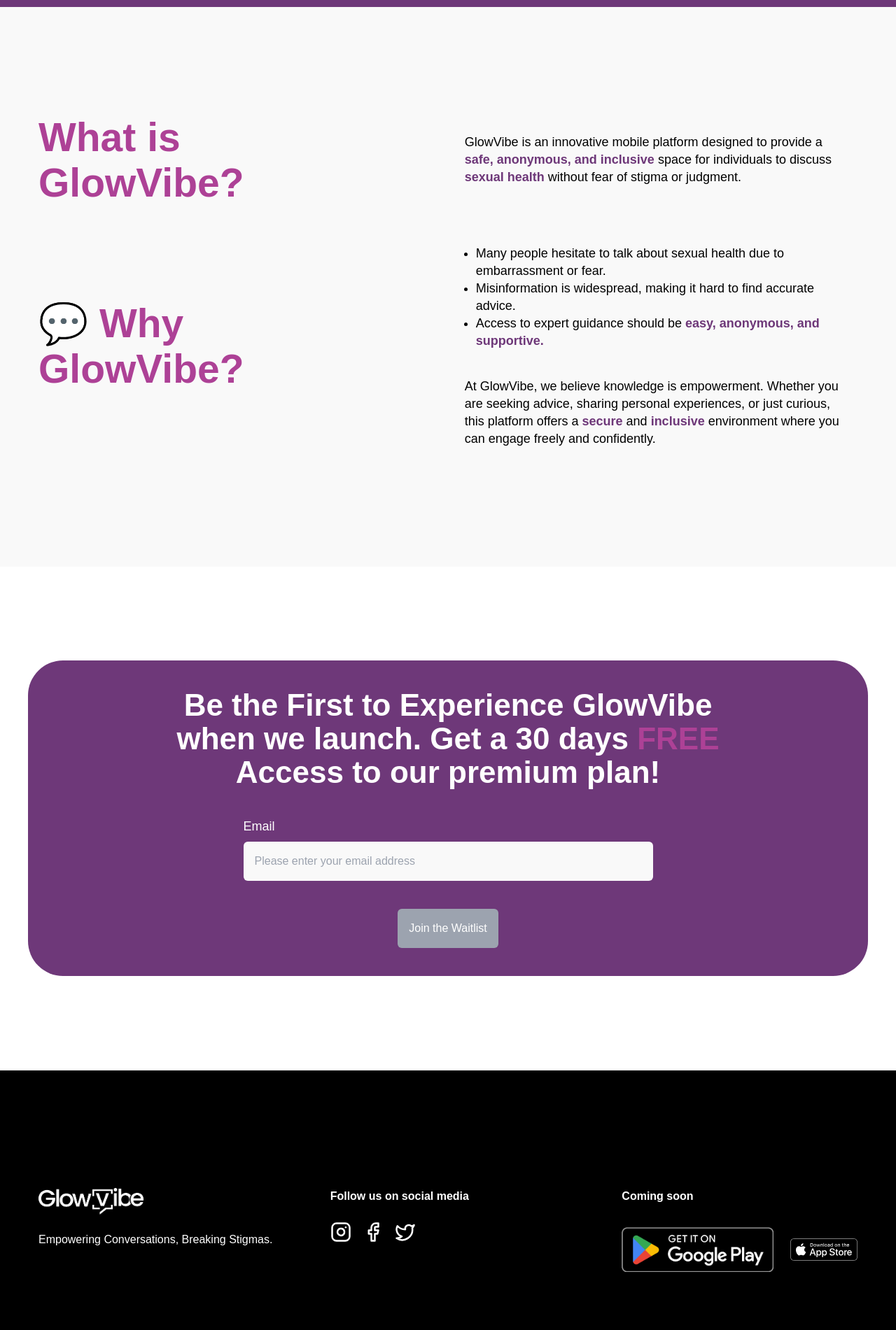
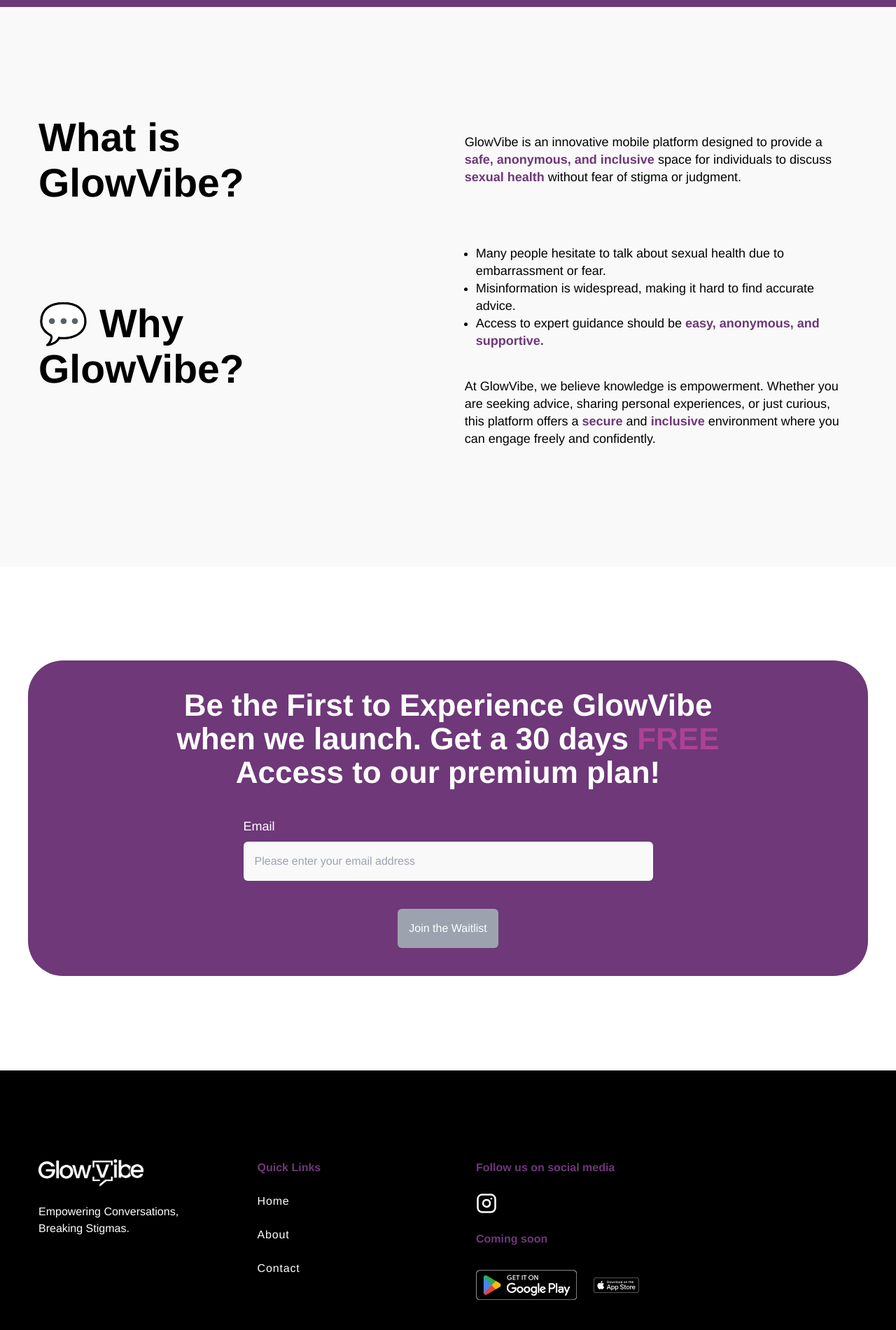
Before and after one commit to MatriksHub/glowvibe-landing, a Next.js app: page / in a window 1280 px wide. Shown: the part 880-2781 px from the top of the page at 70% size. Built offline with nearby package versions, Linux system fonts and the light colour scheme.

Commit message:
style: changes background and body style

```diff
--- a/src/app/globals.css
+++ b/src/app/globals.css
@@ -59,7 +59,7 @@
   -moz-osx-font-smoothing: grayscale;
   /* color: var(--foreground); */
   background: var(--background);
-  font-family: Arial, Helvetica, sans-serif;
+  font-family: "Poppins", Helvetica;
 }
 
 
@@ -85,11 +85,21 @@
 a {
   text-decoration: none;
   color: inherit;
-  font-family: "Outfit", sans-serif !important;
+  font-family: "Outfit", !important;
+  letter-spacing: 0.85px;
+  font-weight: 400;
+}
+
+a:hover {
+  text-decoration: none;
+  color: var(--accent);
+  font-family: "Outfit", !important;
+  letter-spacing: 0.85px;
+  font-weight: 500;
 }
 
 p {
-  font-family: "Poppins", sans-serif !important;
+  font-family: "Poppins", !important;
 }
 
 .notScrolled {
@@ -119,54 +129,54 @@
 }
 
 .notScrolled nav a {
-  color: var(--dark);
-  font-size: 14px;
-  line-height: 19px;
+  color: var(--light);
+  font-size: 17px;
+  line-height: 22px;
   /* letter-spacing: 1px; */
-  font-weight: 500;
+  font-weight: 600;
   margin: 0 15px;
   text-transform: capitalize;
   transition: all .3s ease-in;
 }
 
 .notScrolled nav a:hover {
-  color: var(--primary);
-  font-size: 14px;
-  line-height: 19px;
+  color: var(--secondary);
+  font-size: 17px;
+  line-height: 22px;
   font-weight: 600;
   /* text-transform: capitalize; */
   transition: all .3s ease-in;
 }
 
 .notScrolled nav a:active {
-  color: var(--primary) !important;
-  font-size: 14px !important;
-  line-height: 19px !important;
+  color: var(--secondary) !important;
+  font-size: 17px !important;
+  line-height: 22px !important;
   font-weight: 700 !important;
   /* border-bottom: solid 3px var(--primary-color) !important; */
   /* padding-bottom: 4px; */
 }
 
 .notScrolled .nav-cta {
-  font-size: 12px;
-  line-height: 19px;
+  font-size: 16px;
+  line-height: 22px;
   font-weight: 600;
   letter-spacing: 0.85px;
   /* border-radius: 5px; */
   text-transform: capitalize;
-  color: var(--shade);
+  color: var(--light);
   padding: 15px 20px;
   transition: all ease-in-out .3s;
 }
 
 .notScrolled .nav-cta:hover {
-  font-size: 12px;
-  line-height: 19px;
-  font-weight: 600;
+  font-size: 17px;
+  line-height: 22px;
+  font-weight: 700;
   letter-spacing: 0.85px;
   /* border-radius: 5px; */
   text-transform: capitalize;
-  color: var(--shade);
+  color: var(--light);
   padding: 15px 20px;
   transition: all ease-in-out .3s;
 }
@@ -201,26 +211,26 @@
 }
 
 .isScrolled nav a {
-  color: var(--dark);
-  font-size: 14px;
-  line-height: 19px;
-  letter-spacing: 1px;
+  color: var(--light);
+  font-size: 17px;
+  line-height: 22px;
+  letter-spacing: 0.85px;
   font-weight: 600;
   margin: 0 15px;
   text-transform: capitalize;
-  transition: all .4s ease-in;
+  transition: all .3s ease-in;
 }
 
 .isScrolled nav a:hover {
-  color: var(--primary);
-  font-size: 14px;
-  line-height: 19px;
+  color: var(--secondary);
+  font-size: 17px;
+  line-height: 22px;
   font-weight: 600;
   /* text-transform: capitalize; */
 }
 
 .isScrolled nav a:active {
-  color: var(--primary) !important;
+  color: var(--secondary) !important;
   font-size: 14px !important;
   line-height: 19px !important;
   font-weight: 700 !important;
@@ -245,8 +255,8 @@
 }
 
 .isScrolled .nav-cta {
-  font-size: 12px;
-  line-height: 19px;
+  font-size: 17px;
+  line-height: 22px;
   font-weight: 600;
   letter-spacing: 0.85px;
   /* border-radius: 5px; */
@@ -257,8 +267,8 @@
 }
 
 .isScrolled .nav-cta:hover {
-  font-size: 12px;
-  line-height: 19px;
+  font-size: 17px;
+  line-height: 22px;
   font-weight: 600;
   letter-spacing: 0.85px;
   /* border-radius: 5px; */
@@ -278,9 +288,9 @@
   height: 70vh;
   top: 0;
   left: 0;
-  background: var(--light);
-  color: var(--dark) !important;
-  font-weight: 700;
+  background: var(--dark);
+  color: var(--light) !important;
+  font-weight: 600;
   z-index: 40;
   display: flex;
   flex-direction: column;
--- a/src/components/About.tsx
+++ b/src/components/About.tsx
@@ -2,19 +2,19 @@
 
 function About() {
   return (
-    <div className='bg-[#f9f9f9] min-h-[100ch] py-[100px] flex justify-center items-center lg:min-h-[100vh] lg:py-0' id="about">
+    <div className='bg-[#f9f9f9] min-h-[100ch] py-[120px] flex justify-center items-center lg:min-h-[100vh] lg:py-0' id="about">
       <div className='container mx-auto'>
         <div className='flex flex-col gap-10'>
           {/* about glow vibes */}
           <div className='flex flex-col justify-center items-center gap-4 lg:flex-row lg:justify-between lg:items-center'>
             <div className='w-full lg:w-[50%]'>
-              <h1 className='text-secondary text-[57px] w-[70%] leading-[65px] lg:text-[57px] font-bold text-start'>
+              <h1 className='text-dark text-[45px] w-[70%] leading-[50px] lg:text-[57px] lg:leading-[65px] font-bold text-start'>
                 What is GlowVibe?
               </h1>
             </div>
 
             <div className='w-full flex flex-col gap-10 justify-center items-center p-4 lg:w-[50%]'>
-              <p className='text-[18px] text-start leading-[27px] lg:text-[18px] lg:leading-[25px] font-400 w-full'>
+              <p className='text-[16px] text-start leading-[27px] lg:text-[18px] lg:leading-[25px] font-400 w-full'>
                 GlowVibe is an innovative mobile platform designed to provide a <span className='font-bold text-primary'>safe, anonymous, and inclusive</span> space for individuals to discuss <span className='font-bold text-primary'>sexual health</span> without fear of stigma or judgment.
               </p>
             </div>
@@ -22,25 +22,25 @@
             {/* why glow vibes */}
           <div className='flex flex-col justify-between items-center gap-4 lg:flex-row lg:justify-between lg:items-center'>
             <div className='w-full lg:w-[50%]'>
-              <h1 className='text-[57px] w-[70%] leading-[65px] lg:text-[57px] font-bold text-start text-secondary'>
+              <h1 className='text-[45px] w-[70%] leading-[50px] lg:text-[57px] lg:leading-[65px] font-bold text-start text-dark'>
                 💬 Why GlowVibe?
               </h1>
             </div>
 
             <div className='w-full flex flex-col gap-10 justify-center items-center p-4 lg:w-[50%]'>
               <ul className='px-4'>
-                <li className='text-[18px] list-disc text-start leading-[27px] lg:text-[18px] lg:leading-[25px] font-400 w-full'>
+                <li className='text-[16px] list-disc text-start leading-[27px] lg:text-[18px] lg:leading-[25px] font-400 w-full'>
                   Many people hesitate to talk about sexual health due to embarrassment or fear.
                 </li>
-                <li className='text-[18px] list-disc text-start leading-[27px] lg:text-[18px] lg:leading-[25px] font-400 w-full'>
+                <li className='text-[16px] list-disc text-start leading-[27px] lg:text-[18px] lg:leading-[25px] font-400 w-full'>
                   Misinformation is widespread, making it hard to find accurate advice.
                 </li>
-                <li className='text-[18px] list-disc text-start leading-[27px] lg:text-[18px] lg:leading-[25px] font-400 w-full'>
+                <li className='text-[16px] list-disc text-start leading-[27px] lg:text-[18px] lg:leading-[25px] font-400 w-full'>
                   Access to expert guidance should be <span className='font-bold text-primary'>easy, anonymous, and supportive.</span>
                 </li>
               </ul>
 
-              <p className='text-[18px] text-start leading-[27px] lg:text-[18px] lg:leading-[25px] font-400 w-full'>
+              <p className='text-[16px] text-start leading-[27px] lg:text-[18px] lg:leading-[25px] font-400 w-full'>
                 At GlowVibe, we believe knowledge is empowerment. Whether you are seeking advice, sharing personal experiences, or just curious, this platform offers a <span className='font-bold text-primary'>secure</span> and <span className='font-bold text-primary'>inclusive</span> environment where you can engage freely and confidently.
               </p>
             </div>
--- a/src/components/Footer.tsx
+++ b/src/components/Footer.tsx
@@ -5,10 +5,10 @@
 
 function Footer() {
   return (
-    <div className='bg-[#000000] text-[#fff] h-[90vh] flex justify-center items-center lg:h-[70vh]'>
+    <div className='bg-[#000000] text-[#fff] h-[100ch] flex justify-center items-center lg:h-[70vh]'>
       <div className='container mx-auto'>
         <footer className="flex flex-col gap-20 lg:gap-20 lg:justify-between lg:items-center">
-          <div className='grid grid-cols-1 md:grid-cols-2 gap-10 lg:grid-cols-3 lg:gap-20'>
+          <div className='grid grid-cols-1 md:grid-cols-3 gap-10 lg:grid-cols-4 lg:gap-20'>
             <div className='flex flex-col gap-6'>
               <div>
                 <img
@@ -22,38 +22,60 @@
               </p>
             </div>
 
-            {/* <div className='flex flex-col gap-6'>
-              <h3 className='font-bold'>
-                Contact Us:
+            <div className='flex flex-col gap-6'>
+              <h3 className='font-bold text-primary'>
+                Quick Links
               </h3>
-              <p>
-                support@glowvibes.com
-              </p>
-            </div> */}
+              <ul className='flex flex-col items-start justify-start gap-6'>
+                <li className='capitalize'>
+                  <Link href='/' legacyBehavior>
+                    <a >
+                      Home
+                    </a>
+                  </Link>
+                </li>
+                <li className='capitalize'>
+                  <Link href='#about' legacyBehavior>
+                    <a target='_blank'>
+                      About
+                    </a>
+                  </Link>
+                </li>
+
+                <li className='capitalize'>
+                  <Link href='/contact' legacyBehavior>
+                    <a target='_blank'>
+                      Contact
+                    </a>
+                  </Link>
+                </li>
+              </ul>
+            </div>
 
             <div className='flex flex-col gap-6'>
-              <h3 className='font-bold'>
+              <div className='flex flex-col gap-6'>
+                <h3 className='font-bold text-primary'>
                   Follow us on social media
                 </h3>
 
                 <div className='flex text-[30px] gap-4'>
-                <Link href='/'>
+                  <Link href='https://www.instagram.com/glowvibeapp/' target='_blank' rel='noreferrer'>
                     <LuInstagram />
                   </Link>
 
-                <Link href='/'>
+                  {/* <Link href='/'>
                     <LuFacebook />
                   </Link>
 
                   <Link href='/'>
                     <LuTwitter />
-                </Link>
+                  </Link> */}
 
                 </div>
               </div>
 
               <div className='flex flex-col gap-8'>
-              <h3 className='font-bold'>
+                <h3 className='font-bold text-primary'>
                   Coming soon
                 </h3>
                 <div className='flex flex-row items-center gap-6'>
@@ -77,6 +99,7 @@
                 </div>
               </div>
             </div>
+          </div>
 
           <p>
             © 2025 GlowVibe inc. All rights reserved.
```
Also changed, not shown: src/components/Hero.tsx (+6 -6 lines), src/components/Navbar.tsx (+7 -7 lines), public/739shots_so1.png (added). Lines whose indentation alone changed are shown as unchanged.
